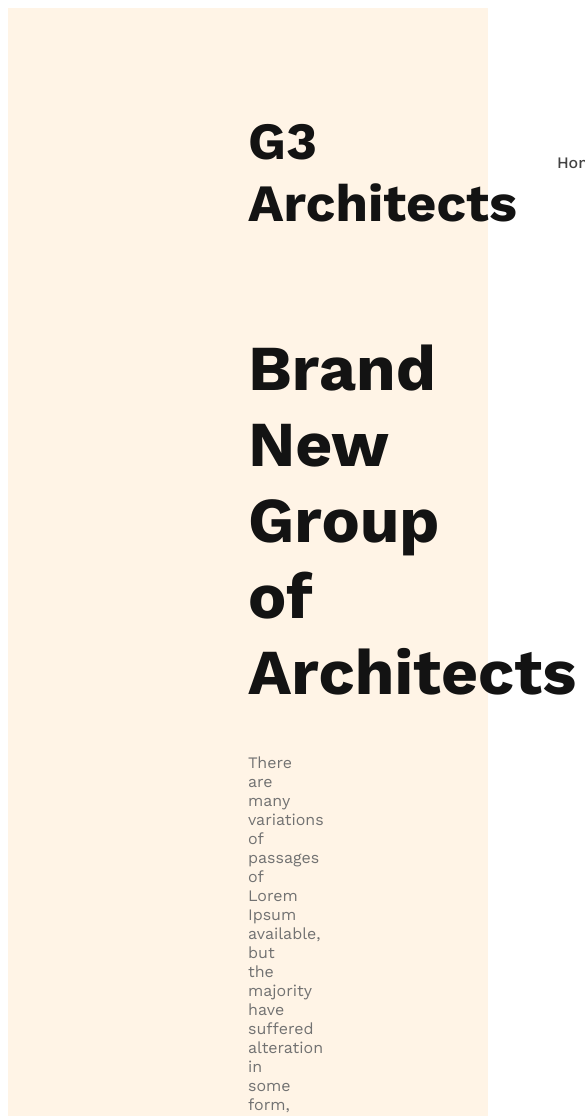
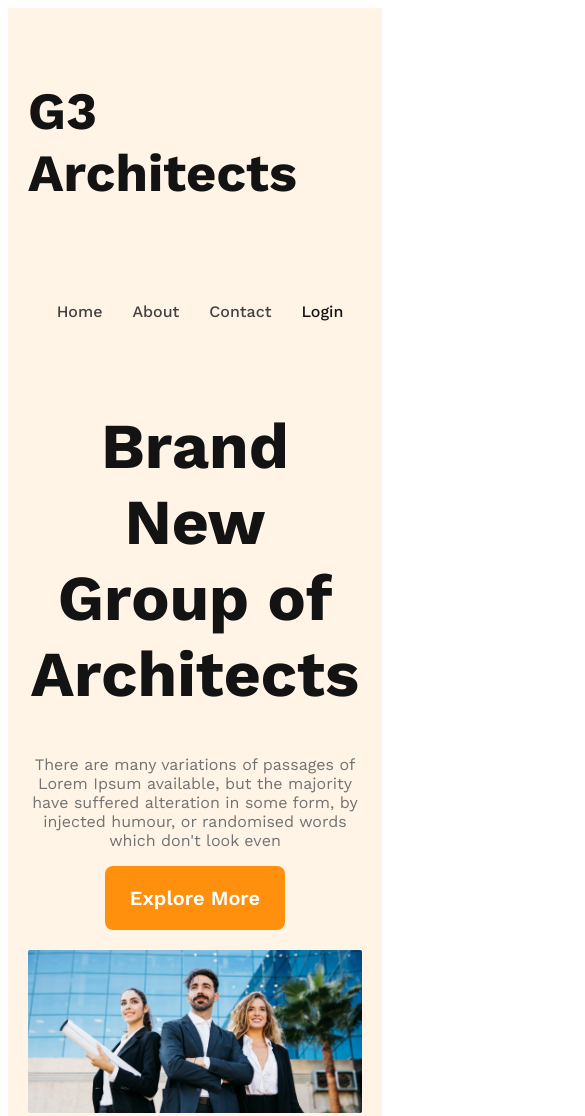
Before and after one commit to MdNurulIslam99/g3-architects-website, a plain HTML site: page index.html in a window 390 px wide. Shown: the top 1116 px of the page, 585 px wide, since content can reach past the window. Drawn offline with nearby package versions, Linux system fonts and the light colour scheme.

Commit message:
finished the header section with responsive for mobile and medium device

```diff
--- a/index.html
+++ b/index.html
@@ -17,7 +17,7 @@
             <ul>
                 <li><a href="">Home</a></li>
                 <li><a href="">About</a></li>
-                <li><a href="">Contact Us</a></li>
+                <li><a href="">Contact</a></li>
                 <li><a href=""></a>Login</li>
             </ul>
         </nav>
--- a/styles/architects.css
+++ b/styles/architects.css
@@ -8,54 +8,105 @@
     font-family: 'Work Sans', sans-serif;
 }
 
-.btn-primary{
+.btn-primary {
+    border-radius: 8px;
+    background: #FF900E;
+    color: #FFFFFF;
+    padding: 20px 25px;
+    border: 0;
+    font-size: 1.25rem;
+    font-weight: 600;
+    cursor: pointer;
+}
 
-}
 /* Header Style */
-header{
+header {
     background: rgba(255, 144, 14, 0.10);
     padding: 50px 240px;
 }
-nav{
+
+nav {
     display: flex;
     justify-content: space-between;
     align-items: center;
 }
-.nav-title{
-    color:  #131313;
+
+.nav-title {
+    color: #131313;
     font-size: 2.8rem;
     font-weight: 700;
 
 }
 
-nav>ul{
+nav>ul {
     display: flex;
 
 }
-nav li{
+
+nav li {
     list-style: none;
     margin-right: 30px;
     font-size: 1rem;
     font-weight: 500;
 }
-nav li a{
+
+nav li a {
     text-decoration: none;
-    color:  #424242;
+    color: #424242;
 }
+
 /* Banner styles */
-.banner-contant{
+.banner-contant {
     max-width: 800;
     /* border: 2px solid black; */
     text-align: center;
     margin: 0 auto;
 }
-.banner-title{
+
+.banner-title {
     color: #131313;
     font-size: 4rem;
     font-weight: 700;
 }
-.banner-description{
+
+.banner-description {
     color: #727272;
     font-size: 1rem;
     font-weight: 400;
 }
+
+.banner img {
+    width: 100%;
+    margin-top: 20px;
+    /* border: 2px solid black; */
+}
+
+
+
+
+/* responsive media queries */
+
+/* Mobile device  */
+@media screen and (max-width:576px) {
+    header{
+        padding: 20px;
+
+    }
+    nav{
+       flex-direction: column;
+    }
+
+}
+
+/*tablet or medium device */
+
+@media screen and (min-width:576px) and (max-width:960px) {
+    header{
+        padding: 50px;
+
+    }
+    nav{
+       flex-direction: column;
+    }
+
+}
```
